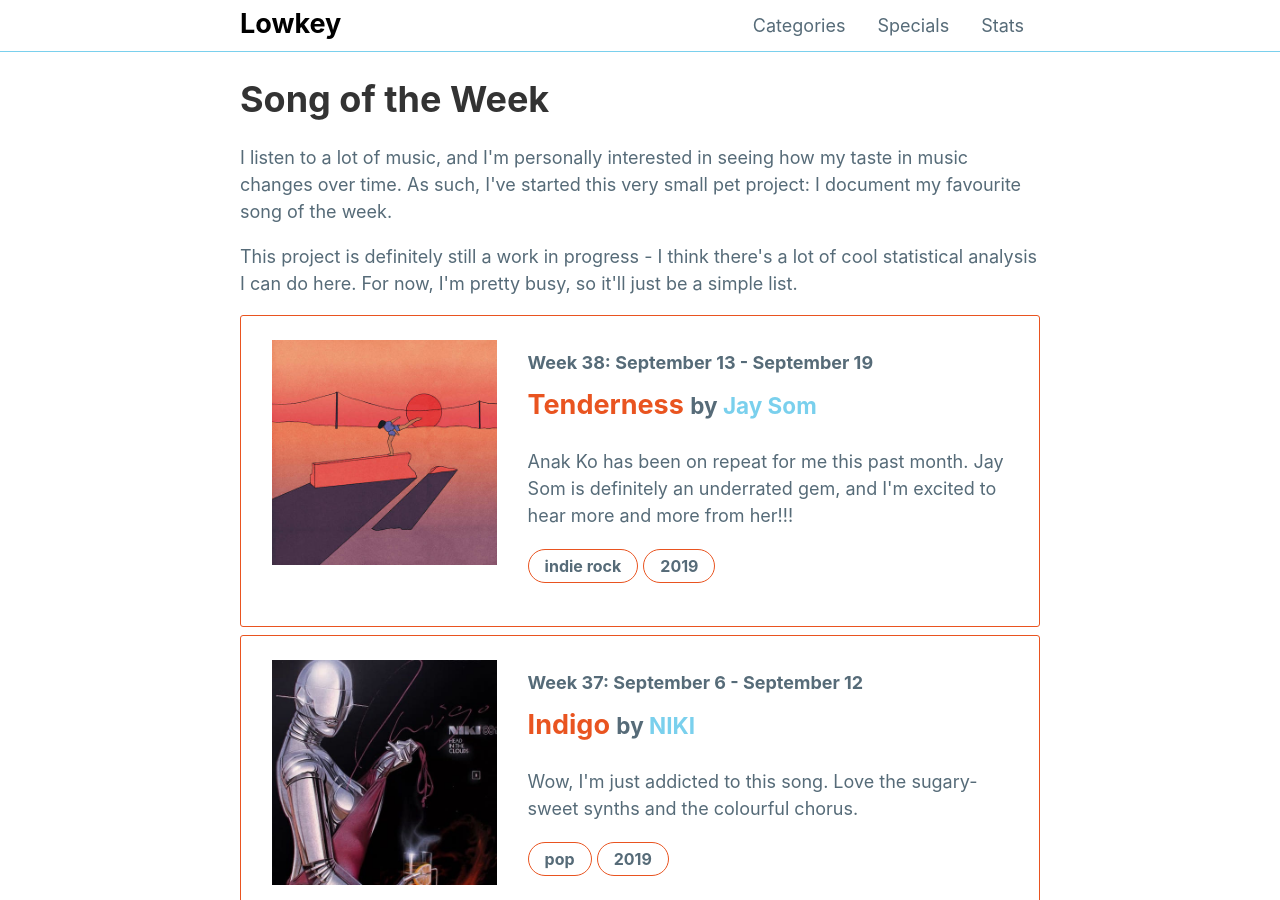
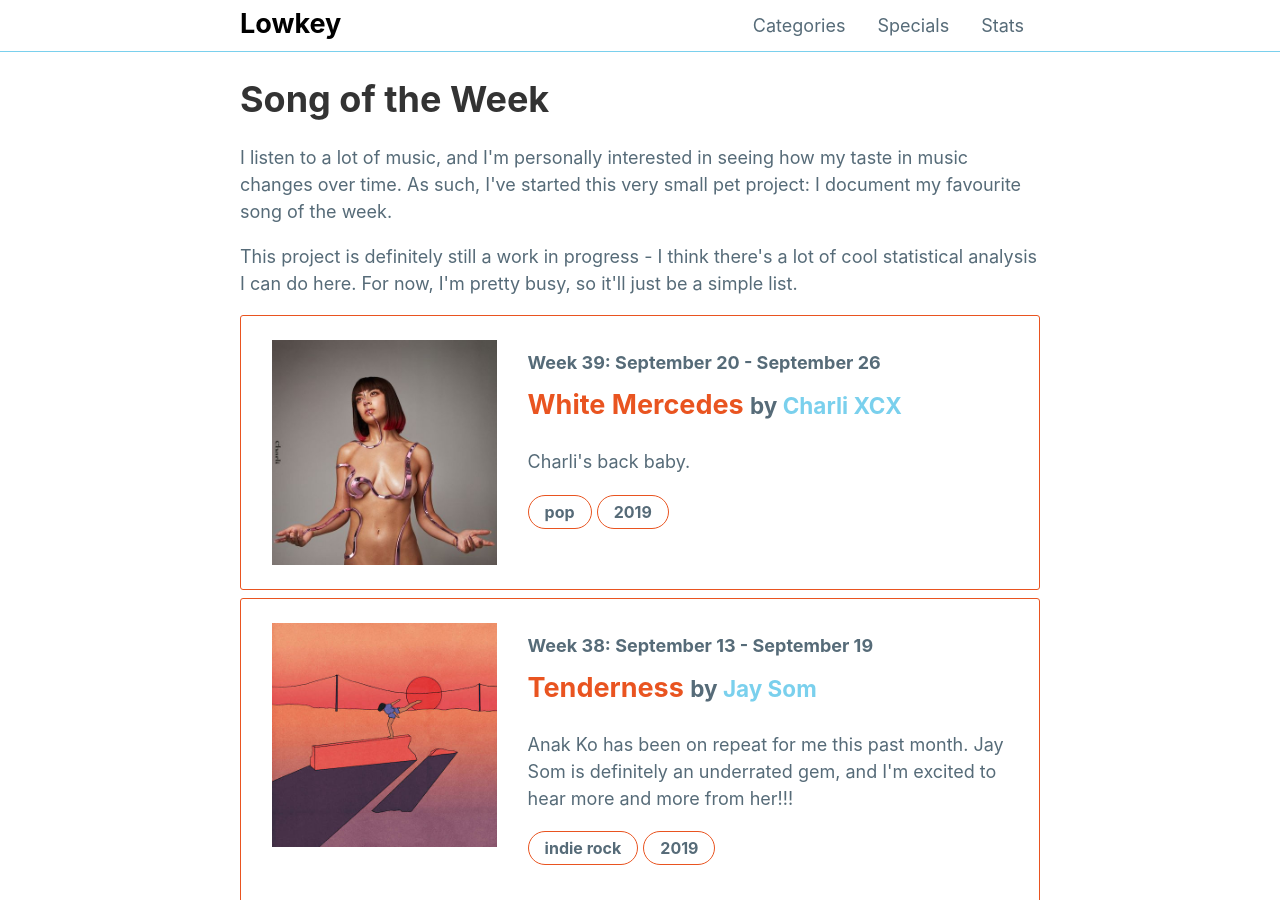
Before and after one commit to mattxwang/lowkey, a Jekyll site: the page built from _stats/song-of-the-week.html, in a window 1280 px wide and 900 px high. Built offline with Jekyll 4.4.1, drawn with Linux system fonts in a browser that asks for light colours; comment, search, counter and statistics services are not loaded.

Commit message:
it's charli baby

```diff
--- a/_data/stats.yml
+++ b/_data/stats.yml
@@ -379,3 +379,13 @@ song_of_the_week:
     year: 2019
     blurb: >
       Anak Ko has been on repeat for me this past month. Jay Som is definitely an underrated gem, and I'm excited to hear more and more from her!!!
+  week39:
+    week: "Week 39: September 20 - September 26"
+    title: "White Mercedes"
+    artist: "Charli XCX"
+    album: "Charli"
+    album_art: "charli.jpg"
+    genre: "pop"
+    year: 2019
+    blurb: >
+      Charli's back baby.
```
Also changed, not shown: img/albums/charli.jpg (added).
